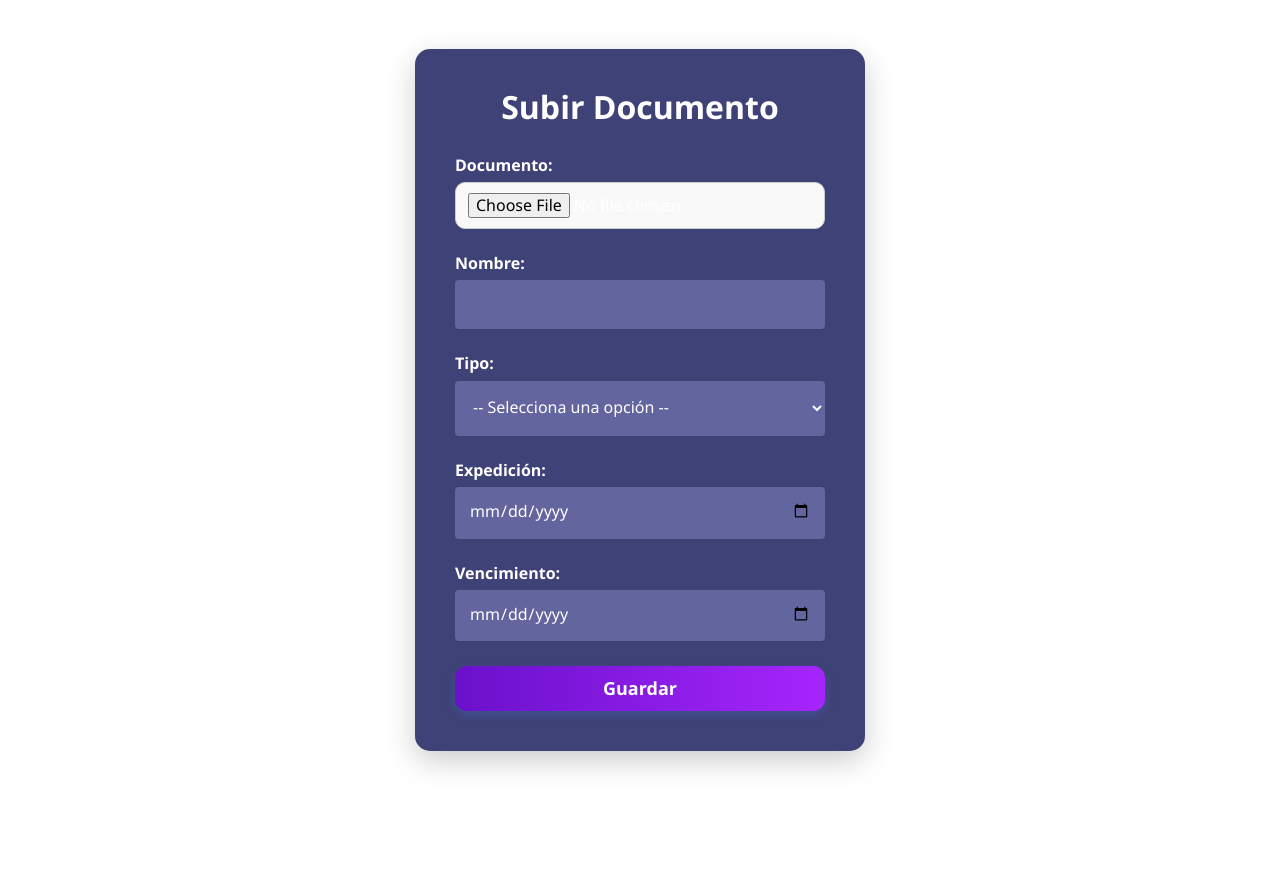
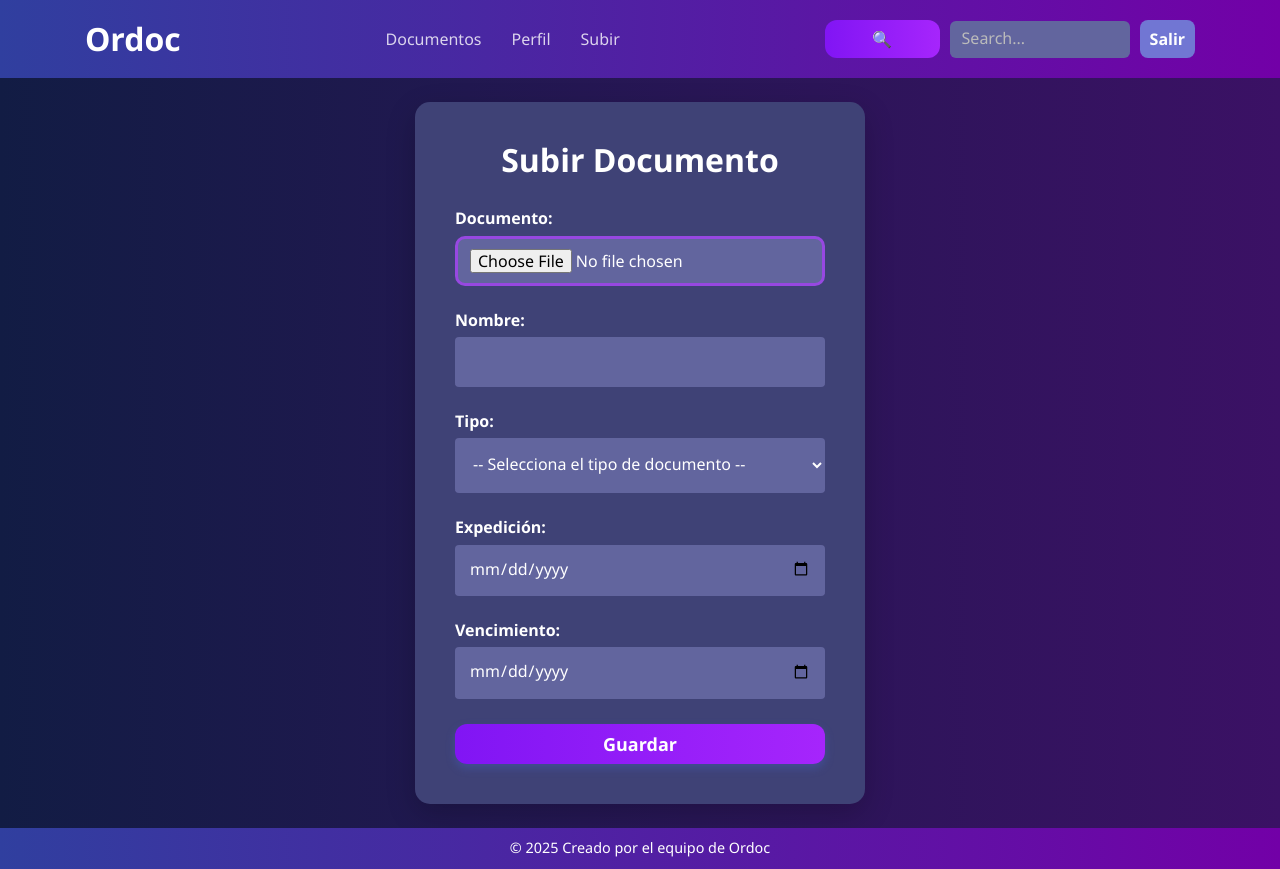
Before and after one commit to cesar-a-delacruz/ordoc, a React (Vite) app: page /upload in a window 1280 px wide. Before the commit the page ends 800 px from the top, so only its background shows below. Built offline with nearby package versions, Linux system fonts and the light colour scheme; no server answers.

Commit message:
feat: crear CardLayout, y aplicar a pages y modificar Profile

```diff
--- a/index.css
+++ b/index.css
@@ -14,3 +14,35 @@ div#root {
   height: 100vh;
   max-width: 100vw;
 }
+
+div.layout {
+  flex: 1;
+  display: flex;
+  flex-direction: column;
+  width: 100%;
+  height: 100%;
+  box-shadow: 0 4px 20px rgba(0, 0, 0, 0.2);
+}
+
+header.layout {
+  background: linear-gradient(to right, #303f9f, #7200a7);
+  color: white;
+  text-align: center;
+}
+
+main.layout {
+  flex: 1;
+  display: flex;
+  justify-content: center;
+  align-items: center;
+  background: linear-gradient(to right, #121c44, #3b1165);
+  padding: 24px;
+}
+
+footer.layout {
+  background: linear-gradient(to right, #303f9f, #7200a7);
+  text-align: center;
+  padding: 12px;
+  font-size: 0.9rem;
+  color: white;
+}
--- a/src/App.jsx
+++ b/src/App.jsx
@@ -5,7 +5,7 @@ import Login from "./pages/login/Login";
 import Register from "./pages/register/Register";
 import Profile from "./pages/profile/Profile";
 import Upload from "./pages/upload/Upload";
-import Home from "./pages/Home";
+import Documents from "./pages/Documents";
 
 function App() {
   return (
@@ -16,7 +16,7 @@ function App() {
         <Route path="/login" element={<Login />} />
         <Route path="/profile" element={<Profile />} />
         <Route path="/upload" element={<Upload />} />
-        <Route path="/home" element={<Home />} />
+        <Route path="/documents" element={<Documents />} />
       </Routes>
     </>
   );
--- /dev/null
+++ b/src/layouts/CardLayout.css
@@ -0,0 +1,75 @@
+.header-with-nav {
+    display: flex;
+    justify-content: space-around;
+    align-items: center;
+    flex-wrap: wrap;
+    width: 100%;
+    gap: 20px;
+    padding: 20px 0;
+    box-shadow: 0 2px 8px rgba(0, 0, 0, 0.2);
+}
+
+h1 {
+    margin: 0;
+}
+nav a {
+  margin: 0 15px;
+  color: #ffffffcc;
+  text-decoration: none;
+  font-weight: 500;
+  transition: color 0.2s ease;
+}
+
+nav a:hover {
+  color: #61dafb;
+}
+
+.actions {
+  display: flex;
+  align-items: center;
+  gap: 10px;
+}
+
+.search-bar {
+  padding: 8px 12px;
+  border-radius: 6px;
+  background-color: #62659e;
+  border-bottom: 3px solid #62659e;
+  min-width: 180px;
+}
+
+.search-button {
+  padding: 8px 12px;
+  background-color: #4caf50;
+  color: white;
+  border: none;
+  border-radius: 4px;
+  cursor: pointer;
+}
+
+.search-button:hover {
+  background-color: #45a049;
+}
+
+.logout-button {
+  padding: 10px;
+  background-color: #7176d3;
+  border-radius: 8px;
+  color: white;
+  font-weight: bold;
+  border: none;
+}
+
+.logout-button:hover {
+  background-color: #9ea1e8;
+  transform: translateY(-2px);
+}
+
+.card-container {
+  display: flex;
+  flex-wrap: wrap;
+  gap: 16px;
+  justify-content: center;
+  align-items: flex-start;
+  width: 100%;
+}
--- /dev/null
+++ b/src/layouts/CardLayout.jsx
@@ -0,0 +1,31 @@
+import "./CardLayout.css";
+
+function CardLayout({ children }) {
+  return (
+    <div className="layout">
+      <header className="layout header-with-nav">
+          <h1>Ordoc</h1>
+          <nav>
+            <a href="/documents">Documentos</a>
+            <a href="/profile">Perfil</a>
+            <a href="/upload">Subir</a>
+          </nav>
+          <form className="actions">
+            <button type="submit" className="search-button">🔍</button>
+            <input type="text" placeholder="Search..." className="search-bar" />
+            <button className="logout-button">Salir</button>
+          </form>
+      </header>
+
+      <main className="layout">
+        <div className="card-container">{children}</div>
+      </main>
+
+      <footer className="layout">
+        <p>© {new Date().getFullYear()} Creado por el equipo de Ordoc</p>
+      </footer>
+    </div>
+  );
+}
+
+export default CardLayout;
--- a/src/layouts/FormLayout.css
+++ b/src/layouts/FormLayout.css
@@ -1,34 +1,5 @@
-div.form-layout {
-  flex: 1;
-  display: flex;
-  flex-direction: column;
-  width: 100%;
-  height: 100%;
-  box-shadow: 0 4px 20px rgba(0, 0, 0, 0.2);
-}
-
-header.form-layout {
-  background: linear-gradient(to right, #303f9f, #7200a7);
-  color: white;
-  padding: 16px;
-  text-align: center;
-}
-
-main.form-layout {
-  flex: 1;
-  display: flex;
-  justify-content: center;
-  align-items: center;
-  background: linear-gradient(to right, #121c44, #3b1165);
-  padding: 24px;
-}
-
-footer.form-layout {
-  background: linear-gradient(to right, #303f9f, #7200a7);
-  text-align: center;
-  padding: 12px;
-  font-size: 0.9rem;
-  color: white;
+.header-no-nav {
+  padding: 20px;
 }
 
 .form-container {
@@ -117,8 +88,8 @@ form .button-group button:active {
 }
 form button[type="submit"] {
   width: 100%;
-  padding: 12px;
-  background: linear-gradient(to right, #6a11cb 0%, #a625fc 100%);
+  padding: 10px;
+  background: linear-gradient(to right, #8115f4 0%, #a625fc 100%);
   color: white;
   font-weight: bold;
   border: none;
@@ -128,7 +99,7 @@ form button[type="submit"] {
 }
 
 form button[type="submit"]:hover {
-  background: linear-gradient(to right, #303f9f, #7200a7);
+  background: linear-gradient(to right, #3a4cc2, #8a00ca);
 }
 p#validation {
   border-radius: 4px;
--- a/src/layouts/FormLayout.jsx
+++ b/src/layouts/FormLayout.jsx
@@ -2,14 +2,14 @@ import "./FormLayout.css";
 
 function FormLayout({ children }) {
   return (
-    <div className="form-layout">
-      <header className="form-layout">
+    <div className="layout">
+      <header className="layout header-no-nav">
         <h1>Ordoc</h1>
       </header>
 
-      <main className="form-layout">{children}</main>
+      <main className="layout">{children}</main>
 
-      <footer className="form-layout">
+      <footer className="layout">
         <p>© {new Date().getFullYear()} Creado por el equipo de Ordoc</p>
       </footer>
     </div>
--- a/src/pages/profile/Profile.jsx
+++ b/src/pages/profile/Profile.jsx
@@ -1,67 +1,85 @@
 import { useState, useEffect } from "react";
 import supabase from "../../apis/supabase";
 import "./Profile.css";
+import logo from "../../assets/images/user.png";
+import CardLayout from "../../layouts/CardLayout";
 
 function Profile() {
   const [name, setName] = useState("");
-  const [birth, setBirth] = useState("");
   const [email, setEmail] = useState("");
 
   useEffect(() => {
     (async () => {
       const user = (await supabase.auth.getUser()).data.user;
-      const profile = (
-        await supabase.from("profiles").select("name, birth").eq("id", user.id)
-      ).data[0];
-      setName(profile.name);
-      setBirth(profile.birth);
-      setEmail(user.email);
+      setName(user.user_metadata.display_name);
+      setEmail(user.user_metadata.email);
     })();
   }, []);
 
   return (
-    <div className="form-container profile">
-      <div className="form-header">
-        <h1>Datos Personales</h1>
-      </div>
-      <form>
-        <div className="form-group">
-          <label htmlFor="name">Nombre Completo:</label>
-          <input
-            type="text"
-            id="name"
-            value={name}
-            onChange={(e) => setName(e.target.value)}
-            required
-          />
+    <CardLayout>
+      <div className="profile-sidebar">
+        <div className="heading-container">
+          <h2>Datos Personales</h2>
         </div>
-        <div className="form-group">
-          <label htmlFor="birth">Fecha de Nacimiento:</label>
-          <input
-            type="date"
-            id="birth"
-            value={birth}
-            onChange={(e) => setBirth(e.target.value)}
-            required
-          />
-        </div>
-        <div className="form-group">
-          <label htmlFor="email">E-mail:</label>
-          <input
-            type="email"
-            id="email"
-            value={email}
-            onChange={(e) => setEmail(e.target.value)}
-            required
-          />
+        <div className="avatar-container">
+          <div className="avatar">
+            <img src={logo} alt="Avatar" />
+          </div>
+          <h3 className="profile-name">{name}</h3>
+          <p className="profile-email">{email}</p>
         </div>
 
-        <div className="button-group">
-          <button>Actualizar</button>
+        <div className="profile-stats">
+          <div className="stat-item">
+            <div className="stat-value">12</div>
+            <div className="stat-label">Documentos</div>
+          </div>
+          <div className="stat-item">
+            <div className="stat-value">4</div>
+            <div className="stat-label">Vigentes</div>
+          </div>
+          <div className="stat-item">
+            <div className="stat-value">3</div>
+            <div className="stat-label">Expirados</div>
+          </div>
         </div>
-      </form>
-    </div>
+      </div>
+    </CardLayout>
   );
+  // return (
+  //   <div className="form-container profile">
+  //     <div className="form-header">
+  //       <h1>Datos Personales</h1>
+  //     </div>
+  //     <form>
+  //       <div className="form-group">
+  //         <label htmlFor="name">Nombre Completo:</label>
+  //         <input
+  //           type="text"
+  //           id="name"
+  //           value={name}
+  //           onChange={(e) => setName(e.target.value)}
+  //           required
+  //         />
+  //       </div>
+  //       <div className="form-group">
+  //         <label htmlFor="email">E-mail:</label>
+  //         <input
+  //           type="email"
+  //           id="email"
+  //           value={email}
+  //           onChange={(e) => setEmail(e.target.value)}
+  //           required
+  //         />
+  //       </div>
+
+  //       <div className="button-group">
+  //         <button>Actualizar</button>
+  //       </div>
+  //     </form>
+  //   </div>
+  // );
 }
 
 export default Profile;
--- a/src/pages/upload/Upload.css
+++ b/src/pages/upload/Upload.css
@@ -1,9 +1,9 @@
 form input[type="file"] {
   width: 100%;
   padding: 10px 12px;
-  border: 1px solid #ccc;
+  border: 3px solid #9748e1;
   border-radius: 10px;
-  background-color: #f9f9f9;
+  background-color: #62659e;
   transition:
     border 0.3s,
     box-shadow 0.3s;
--- a/src/pages/upload/Upload.jsx
+++ b/src/pages/upload/Upload.jsx
@@ -1,6 +1,7 @@
 import { useState } from "react";
 import supabase from "../../apis/supabase";
 import "./Upload.css";
+import CardLayout from "../../layouts/CardLayout";
 
 function Upload() {
   const [name, setName] = useState("");
@@ -8,26 +9,8 @@ function Upload() {
   const [expedition, setExpedition] = useState("");
   const [expiration, setExpiration] = useState("");
 
-  const handleSubmit = async (e) => {
-    e.preventDefault();
-    const user = (await supabase.auth.getUser()).data.user;
-    const file = document.getElementById("file").files[0];
-    const fileBucketPath =
-      `${user.id.toString()}/${name.replaceAll(" ", "-")}` +
-      file.name.substring(file.name.lastIndexOf(".") + 1).toLowerCase();
-
-    await supabase.storage.from("documents").upload(fileBucketPath, file);
-    await supabase.from("documents").insert({
-      name: name,
-      type: type,
-      expedition: expedition,
-      expiration: expiration,
-      url: supabase.storage.from("documents").getPublicUrl(fileBucketPath).data
-        .publicUrl,
-    });
-  };
-
   return (
+    <CardLayout>
       <div className="form-container">
         <div className="form-header">
           <h2>Subir Documento</h2>
@@ -49,8 +32,8 @@ function Upload() {
           </div>
           <div className="form-group">
             <label htmlFor="type">Tipo:</label>
-          <select id="type" onChange={(e) => setType(e.target.value)}>
-            <option value="">-- Selecciona una opción --</option>
+            <select id="type" onChange={(e) => setType(e.target.value)} required>
+              <option value="">-- Selecciona el tipo de documento --</option>
               <option value="Certificado">Certificado</option>
               <option value="Licencia">Licencia</option>
               <option value="Identificación">Identificación</option>
@@ -82,7 +65,27 @@ function Upload() {
           </div>
         </form>
       </div>
+    </CardLayout>
   );
+
+  async function handleSubmit(e) {
+    e.preventDefault();
+    const user = (await supabase.auth.getUser()).data.user;
+    const file = document.getElementById("file").files[0];
+    const fileBucketPath =
+      `${user.id.toString()}/${name.replaceAll(" ", "-")}` +
+      file.name.substring(file.name.lastIndexOf(".") + 1).toLowerCase();
+
+    await supabase.storage.from("documents").upload(fileBucketPath, file);
+    await supabase.from("documents").insert({
+      name: name,
+      type: type,
+      expedition: expedition,
+      expiration: expiration,
+      url: supabase.storage.from("documents").getPublicUrl(fileBucketPath).data
+        .publicUrl,
+    });
+  };
 }
 
 export default Upload;
```
Also changed, not shown: src/pages/Documents.jsx (renamed from src/pages/Home.jsx, +5 -4 lines), src/pages/profile/Profile.css (+70 -2 lines), src/assets/images/user.png (added). Lines whose indentation alone changed are shown as unchanged.
